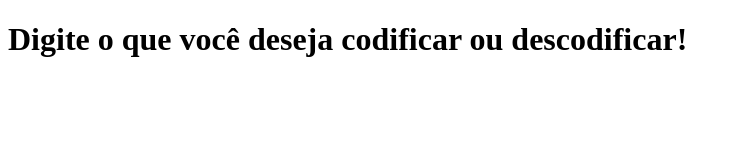
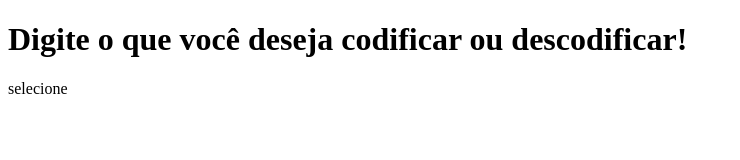
Before and after one commit to priscilacerqueira21/Projetocifraebase64, a plain HTML site: page index.html in a window 1280 px wide. Shown: the whole page, without its empty margins (0-740 px from the left). Drawn offline with Linux system fonts and the light colour scheme.

```diff
--- a/index.html
+++ b/index.html
@@ -10,5 +10,6 @@
 </head>
 <body>
     <h1>Digite o que você deseja codificar ou descodificar!</h1>
+    <P>selecione</P>
 </body>
 </html>
```
